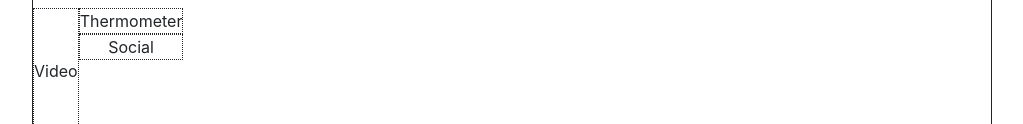
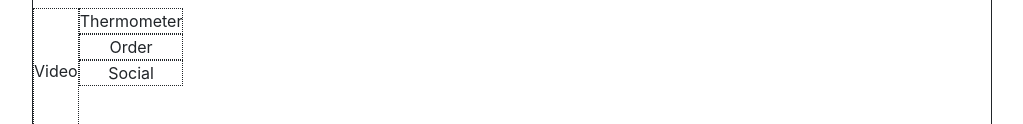
Before and after one commit to kongeo11/bitstarter, a website: page index.html in a window 1280 px wide. Shown: the part 175-299 px from the top of the page, without its empty margins (128-1151 px from the left). Drawn offline with nearby package versions, Linux system fonts and the light colour scheme.

Commit message:
(2): Update index.html with HTML code

```diff
--- a/index.html
+++ b/index.html
@@ -67,6 +67,9 @@
 	  <div class="thermometer">
 	    Thermometer
 	    </div>
+	  <div class="order">
+	    Order
+	    </div>
 	  <div class="social">
 	    Social
 	    </div>
```
